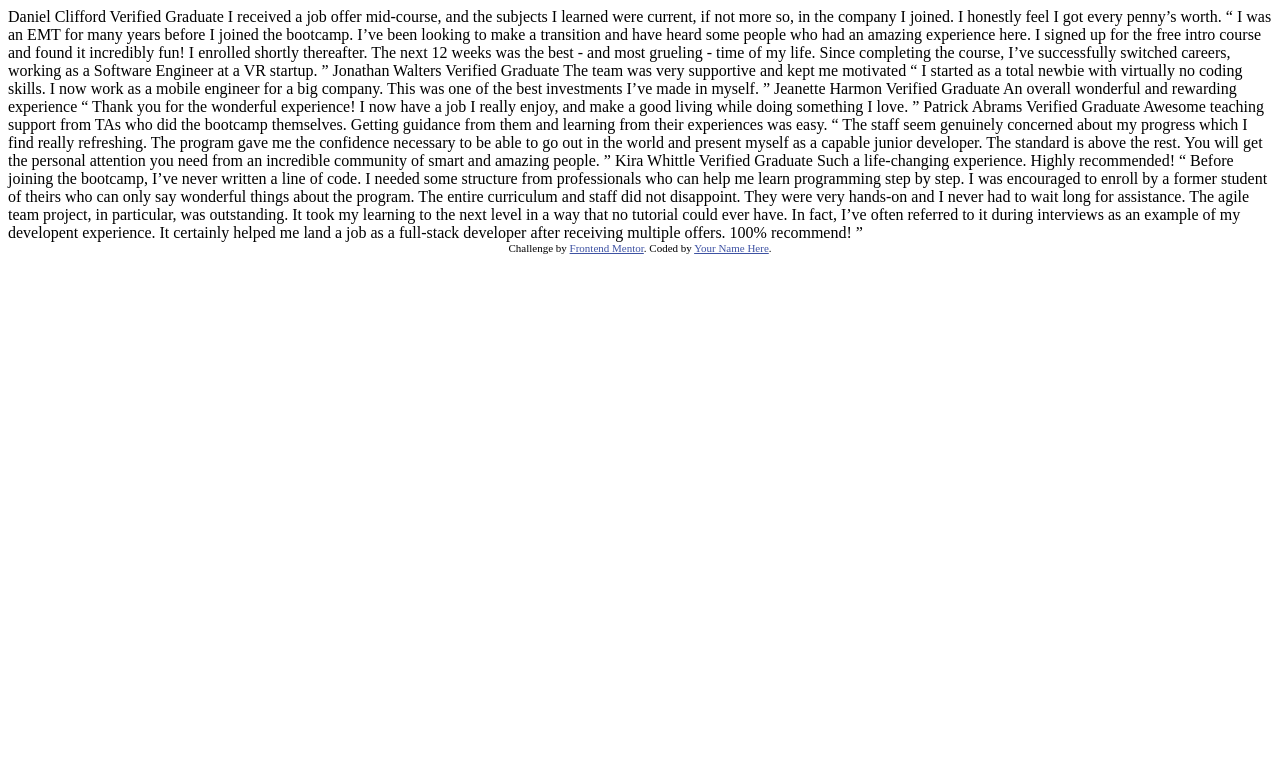
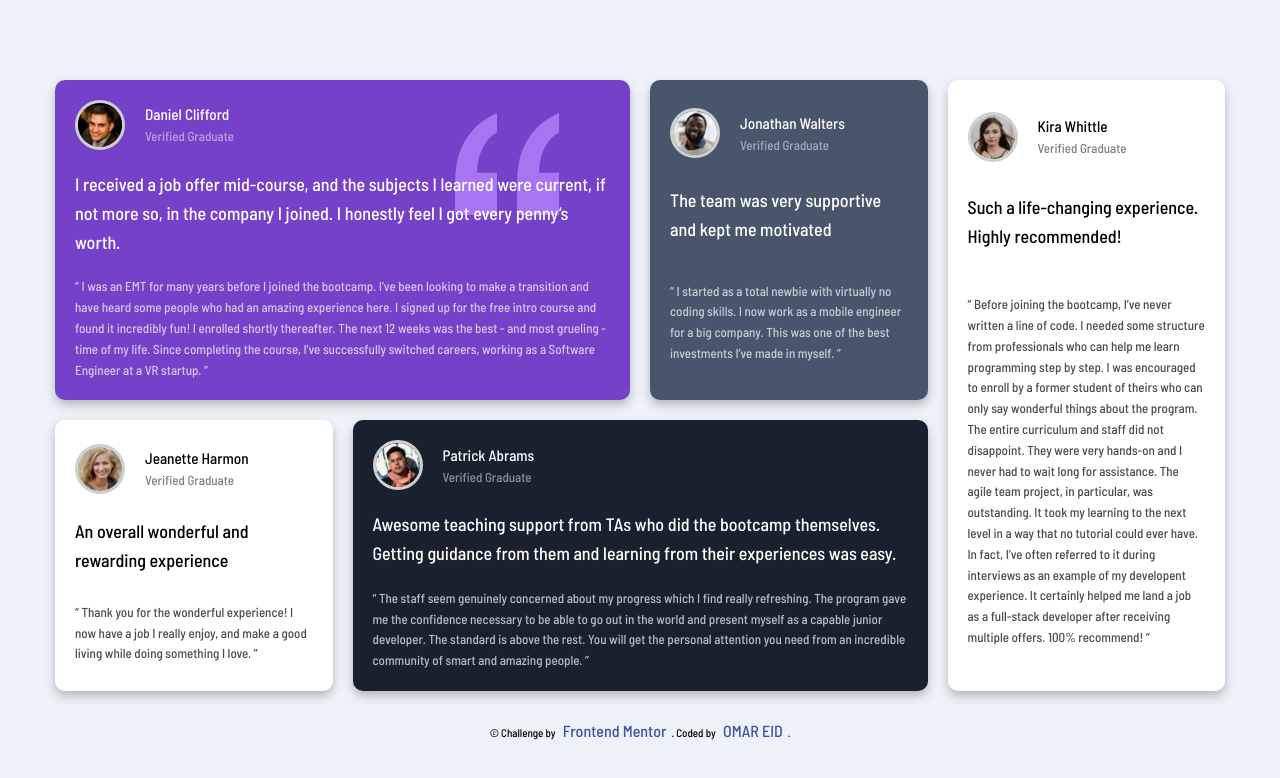
Before and after one commit to Om7r-2001/testimonials-grid-section-main, a plain HTML site: page index.html in a window 1280 px wide. Drawn offline with Linux system fonts and the light colour scheme.

Commit message:
Upload The Project

```diff
--- /dev/null
+++ b/eid.css
@@ -0,0 +1,130 @@
+/* Google Fonts */
+@import url("https://fonts.googleapis.com/css2?family=Barlow+Semi+Condensed:wght@100;500;600&display=swap");
+/* Start Global Rulse */
+* {
+  box-sizing: border-box;
+  padding: 0;
+  margin: 0;
+}
+:root {
+  --Moderate-violet: hsl(263, 55%, 52%);
+  --Very-dark-grayish-blue: hsl(217, 19%, 35%);
+  --Very-dark-blackish-blue: hsl(219, 29%, 14%);
+  --White: hsl(0, 0%, 100%);
+  --Light-gray: hsl(0, 0%, 81%);
+  --Light-grayish-blue: hsl(210, 46%, 95%);
+}
+body {
+  font-family: "Barlow Semi Condensed", sans-serif;
+  font-style: normal;
+  font-weight: 500;
+  font-size: 13px;
+  display: flex;
+  flex-direction: column;
+  justify-content: center;
+  align-items: center;
+  min-height: 100vh;
+  background-color: var(--Light-grayish-blue);
+}
+.W {
+  color: var(--White);
+}
+/* End Global Rulse */
+/* STYLE */
+.main {
+  display: grid;
+  width: 320px;
+  gap: 20px;
+  margin-top: 50px;
+}
+.main > div {
+  padding: 20px;
+  border-radius: 10px;
+  display: flex;
+  flex-wrap: wrap;
+  box-shadow: 0 5px 10px #77777777;
+}
+.name {
+  display: flex;
+  align-items: center;
+}
+.name img {
+  width: 50px;
+  border-radius: 50%;
+  margin-right: 20px;
+  border: 3px solid var(--Light-gray);
+}
+.name h3 {
+  font-weight: 500;
+  margin-bottom: 5px;
+}
+.name p {
+  opacity: 0.5;
+}
+.p-1 {
+  margin: 20px 0;
+  font-size: 18px;
+  font-weight: 500;
+  line-height: 1.6;
+}
+.p-2 {
+  line-height: 1.6;
+  font-weight: 500;
+  opacity: 0.7;
+}
+.person-1 {
+  background-color: var(--Moderate-violet);
+  background-image: url("images/bg-pattern-quotation.svg");
+  background-repeat: no-repeat;
+  background-position: top 15% right 15%;
+}
+.person-2 {
+  background-color: var(--Very-dark-grayish-blue);
+}
+.person-3 {
+  background-color: var(--White);
+}
+.person-4 {
+  background-color: var(--Very-dark-blackish-blue);
+}
+.person-5 {
+  background-color: var(--White);
+}
+@media (min-width: 768px) {
+  .main {
+    width: 750px;
+    grid-template-columns: repeat(2, 1fr);
+  }
+}
+@media (min-width: 1200px) {
+  .main {
+    width: 1170px;
+    grid-template-columns: repeat(4, 1fr);
+  }
+  .person-1 {
+    grid-area: 1 / 1 / 2 / 3;
+  }
+  .person-2 {
+    grid-area: 1 / 3 / 2 / 4;
+  }
+  .person-3 {
+    grid-area: 2 / 1 / 3 / 2;
+  }
+  .person-4 {
+    grid-area: 2 / 2 / 3 / 4;
+  }
+  .person-5 {
+    grid-area: 1 / 4 / 3 / 5;
+  }
+}
+.attribution {
+  font-size: 11px;
+  text-align: center;
+  margin: 30px 0;
+}
+.attribution a {
+  color: hsl(228, 45%, 44%);
+  font-size: 16px;
+  padding: 0 5px;
+  text-decoration: none;
+}
--- a/index.html
+++ b/index.html
@@ -1,76 +1,131 @@
 <!DOCTYPE html>
 <html lang="en">
   <head>
-  <meta charset="UTF-8">
-  <meta name="viewport" content="width=device-width, initial-scale=1.0"> <!-- displays site properly based on user's device -->
-
-  <link rel="icon" type="image/png" sizes="32x32" href="./images/favicon-32x32.png">
-
+    <meta charset="UTF-8" />
+    <meta name="viewport" content="width=device-width, initial-scale=1.0" />
+    <link
+      rel="icon"
+      type="image/png"
+      sizes="32x32"
+      href="./images/favicon-32x32.png" />
+    <link rel="stylesheet" href="eid.css" />
     <title>Frontend Mentor | [Challenge Name Here]</title>
-
-  <!-- Feel free to remove these styles or customise in your own stylesheet 👍 -->
-  <style>
-    .attribution { font-size: 11px; text-align: center; }
-    .attribution a { color: hsl(228, 45%, 44%); }
-  </style>
   </head>
   <body>
-  Daniel Clifford
-  Verified Graduate
-
-  I received a job offer mid-course, and the subjects I learned were current, if not more so,
-  in the company I joined. I honestly feel I got every penny’s worth.
-
-  “ I was an EMT for many years before I joined the bootcamp. I’ve been looking to make a
-  transition and have heard some people who had an amazing experience here. I signed up
-  for the free intro course and found it incredibly fun! I enrolled shortly thereafter.
-  The next 12 weeks was the best - and most grueling - time of my life. Since completing
-  the course, I’ve successfully switched careers, working as a Software Engineer at a VR startup. ”
-
-  Jonathan Walters
-  Verified Graduate
-
-  The team was very supportive and kept me motivated
-
-  “ I started as a total newbie with virtually no coding skills. I now work as a mobile engineer
-  for a big company. This was one of the best investments I’ve made in myself. ”
-
-  Jeanette Harmon
-  Verified Graduate
-
-  An overall wonderful and rewarding experience
-
-  “ Thank you for the wonderful experience! I now have a job I really enjoy, and make a good living
-  while doing something I love. ”
-
-  Patrick Abrams
-  Verified Graduate
-
-  Awesome teaching support from TAs who did the bootcamp themselves. Getting guidance from them and
-  learning from their experiences was easy.
-
-  “ The staff seem genuinely concerned about my progress which I find really refreshing. The program
-  gave me the confidence necessary to be able to go out in the world and present myself as a capable
-  junior developer. The standard is above the rest. You will get the personal attention you need from
-  an incredible community of smart and amazing people. ”
-
-  Kira Whittle
-  Verified Graduate
-
-  Such a life-changing experience. Highly recommended!
-
-  “ Before joining the bootcamp, I’ve never written a line of code. I needed some structure from
-  professionals who can help me learn programming step by step. I was encouraged to enroll by a former
-  student of theirs who can only say wonderful things about the program. The entire curriculum and staff
-  did not disappoint. They were very hands-on and I never had to wait long for assistance. The agile team
-  project, in particular, was outstanding. It took my learning to the next level in a way that no tutorial
-  could ever have. In fact, I’ve often referred to it during interviews as an example of my developent
-  experience. It certainly helped me land a job as a full-stack developer after receiving multiple offers.
-  100% recommend! ”
-
+    <section class="main">
+      <!-- Start Box -->
+      <div class="person-1 W">
+        <div class="name">
+          <img src="images/image-daniel.jpg" alt="daniel" />
+          <div>
+            <h3>Daniel Clifford</h3>
+            <p>Verified Graduate</p>
+          </div>
+        </div>
+        <p class="p-1">
+          I received a job offer mid-course, and the subjects I learned were
+          current, if not more so, in the company I joined. I honestly feel I
+          got every penny’s worth.
+        </p>
+        <p class="p-2">
+          “ I was an EMT for many years before I joined the bootcamp. I’ve been
+          looking to make a transition and have heard some people who had an
+          amazing experience here. I signed up for the free intro course and
+          found it incredibly fun! I enrolled shortly thereafter. The next 12
+          weeks was the best - and most grueling - time of my life. Since
+          completing the course, I’ve successfully switched careers, working as
+          a Software Engineer at a VR startup. ”
+        </p>
+      </div>
+      <!-- || End Box -->
+      <!-- Start Box -->
+      <div class="person-2 W">
+        <div class="name">
+          <img src="images/image-jonathan.jpg" alt="jonathan" />
+          <div>
+            <h3>Jonathan Walters</h3>
+            <p>Verified Graduate</p>
+          </div>
+        </div>
+        <p class="p-1">The team was very supportive and kept me motivated</p>
+        <p class="p-2">
+          “ I started as a total newbie with virtually no coding skills. I now
+          work as a mobile engineer for a big company. This was one of the best
+          investments I’ve made in myself. ”
+        </p>
+      </div>
+      <!-- || End Box -->
+      <!-- Start Box -->
+      <div class="person-3">
+        <div class="name">
+          <img src="images/image-jeanette.jpg" alt="jeanette" />
+          <div>
+            <h3>Jeanette Harmon</h3>
+            <p>Verified Graduate</p>
+          </div>
+        </div>
+        <p class="p-1">An overall wonderful and rewarding experience</p>
+        <p class="p-2">
+          “ Thank you for the wonderful experience! I now have a job I really
+          enjoy, and make a good living while doing something I love. ”
+        </p>
+      </div>
+      <!-- || End Box -->
+      <!-- Start Box -->
+      <div class="person-4 W">
+        <div class="name">
+          <img src="images/image-patrick.jpg" alt="patrick" />
+          <div>
+            <h3>Patrick Abrams</h3>
+            <p>Verified Graduate</p>
+          </div>
+        </div>
+        <p class="p-1">
+          Awesome teaching support from TAs who did the bootcamp themselves.
+          Getting guidance from them and learning from their experiences was
+          easy.
+        </p>
+        <p class="p-2">
+          “ The staff seem genuinely concerned about my progress which I find
+          really refreshing. The program gave me the confidence necessary to be
+          able to go out in the world and present myself as a capable junior
+          developer. The standard is above the rest. You will get the personal
+          attention you need from an incredible community of smart and amazing
+          people. ”
+        </p>
+      </div>
+      <!-- || End Box -->
+      <!-- Start Box -->
+      <div class="person-5">
+        <div class="name">
+          <img src="images/image-kira.jpg" alt="kira" />
+          <div>
+            <h3>Kira Whittle</h3>
+            <p>Verified Graduate</p>
+          </div>
+        </div>
+        <p class="p-1">Such a life-changing experience. Highly recommended!</p>
+        <p class="p-2">
+          “ Before joining the bootcamp, I’ve never written a line of code. I
+          needed some structure from professionals who can help me learn
+          programming step by step. I was encouraged to enroll by a former
+          student of theirs who can only say wonderful things about the program.
+          The entire curriculum and staff did not disappoint. They were very
+          hands-on and I never had to wait long for assistance. The agile team
+          project, in particular, was outstanding. It took my learning to the
+          next level in a way that no tutorial could ever have. In fact, I’ve
+          often referred to it during interviews as an example of my developent
+          experience. It certainly helped me land a job as a full-stack
+          developer after receiving multiple offers. 100% recommend! ”
+        </p>
+      </div>
+      <!-- || End Box -->
+    </section>
     <div class="attribution">
-    Challenge by <a href="https://www.frontendmentor.io?ref=challenge" target="_blank">Frontend Mentor</a>.
-    Coded by <a href="#">Your Name Here</a>.
+      &copy; Challenge by
+      <a href="https://www.frontendmentor.io?ref=challenge" target="_blank"
+        >Frontend Mentor</a
+      >. Coded by <a href="#">OMAR EID</a>.
     </div>
   </body>
 </html>
```
Lines whose indentation alone changed are shown as unchanged.
